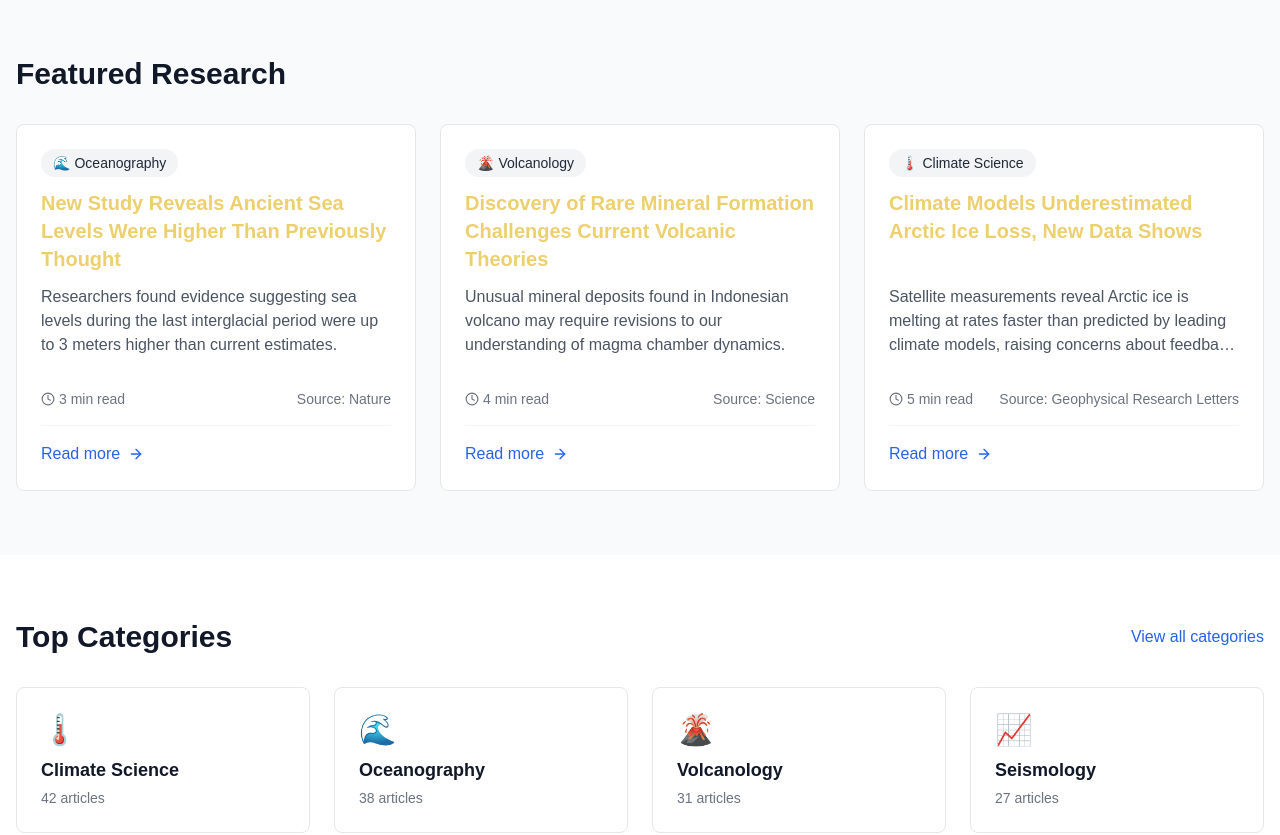
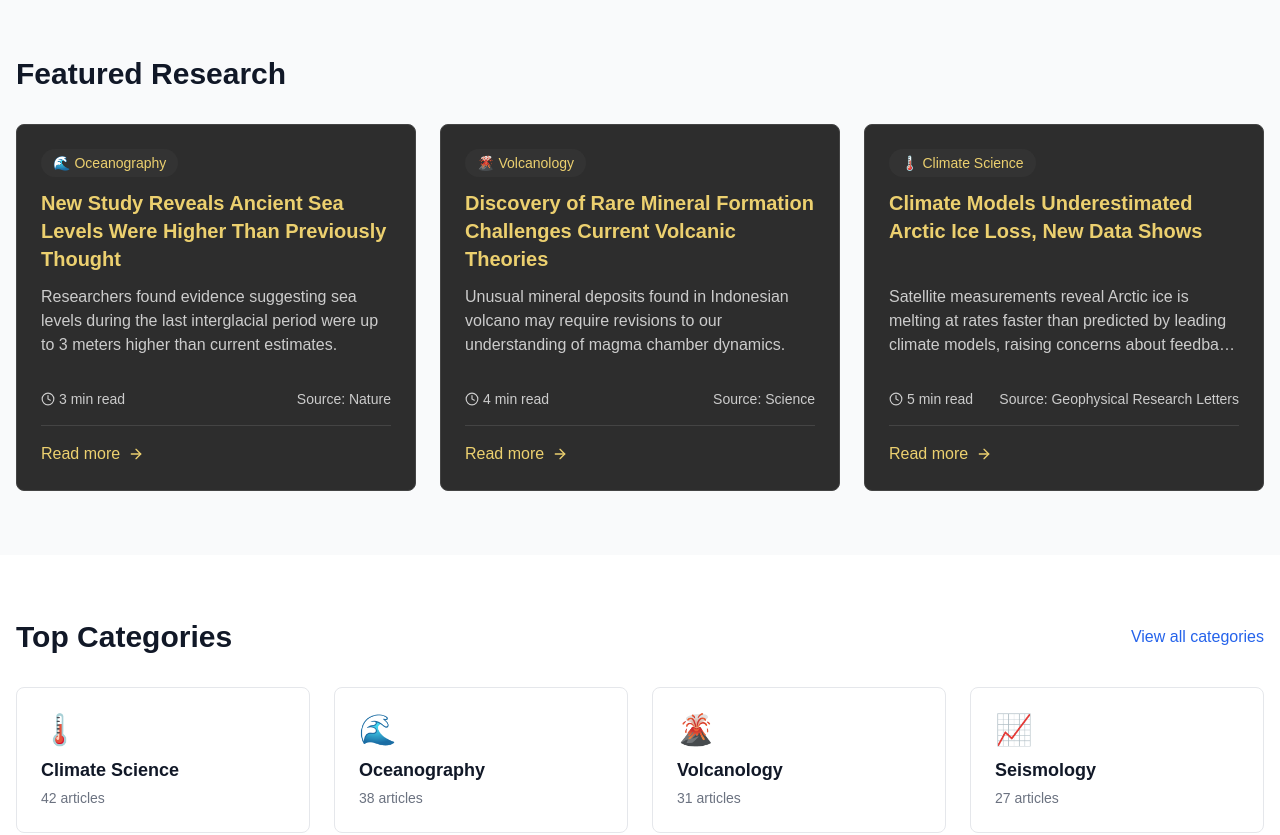
Before and after one commit to szilarddenes/geobit, a Next.js app: page / in a window 1280 px wide. Shown: the part 740-1575 px from the top of the page. Built offline with nearby package versions, Linux system fonts and the light colour scheme.

Commit message:
Update ArticleCard component to use dark theme

```diff
--- a/src/components/newsletter/ArticleCard.js
+++ b/src/components/newsletter/ArticleCard.js
@@ -4,7 +4,7 @@ import { FiClock, FiArrowRight } from 'react-icons/fi';
 // Component to display emoji with a category
 const CategoryBadge = ({ category, emoji }) => {
   return (
-    <div className="inline-flex items-center text-sm font-medium text-gray-800 bg-gray-100 rounded-full px-3 py-1">
+    <div className="inline-flex items-center text-sm font-medium text-primary bg-dark-light rounded-full px-3 py-1">
       <span className="mr-1">{emoji}</span>
       <span>{category}</span>
     </div>
@@ -32,7 +32,7 @@ const ArticleCard = ({ article }) => {
   const emoji = getCategoryEmoji(category);
 
   return (
-    <article className="bg-white border border-gray-200 rounded-lg p-6 transition-shadow hover:shadow-md">
+    <article className="bg-dark-card border border-dark-border rounded-lg p-6 transition-shadow hover:shadow-dark-md hover:bg-dark-card-hover">
       <div className="flex flex-col h-full">
         {/* Category */}
         <div className="mb-3">
@@ -40,19 +40,19 @@ const ArticleCard = ({ article }) => {
         </div>
 
         {/* Title */}
-        <h3 className="text-xl font-bold text-gray-900 mb-3 flex-grow">
-          <Link href={url || `/articles/${id}`} className="hover:text-blue-600 transition-colors">
+        <h3 className="text-xl font-bold text-light mb-3 flex-grow">
+          <Link href={url || `/articles/${id}`} className="hover:text-primary transition-colors">
             {title}
           </Link>
         </h3>
 
         {/* Summary (if provided) */}
         {summary && (
-          <p className="text-gray-600 mb-4 line-clamp-3">{summary}</p>
+          <p className="text-light-muted mb-4 line-clamp-3">{summary}</p>
         )}
 
         {/* Footer */}
-        <div className="mt-auto pt-4 flex items-center justify-between text-sm text-gray-500">
+        <div className="mt-auto pt-4 flex items-center justify-between text-sm text-light-muted">
           <div className="flex items-center">
             <FiClock className="mr-1" size={14} />
             <span>{readTime}</span>
@@ -65,10 +65,10 @@ const ArticleCard = ({ article }) => {
         </div>
 
         {/* Read More Link */}
-        <div className="mt-4 pt-4 border-t border-gray-100">
+        <div className="mt-4 pt-4 border-t border-dark-border">
           <Link
             href={url || `/articles/${id}`}
-            className="inline-flex items-center text-blue-600 font-medium hover:text-blue-700"
+            className="inline-flex items-center text-primary font-medium hover:opacity-90"
           >
             Read more
             <FiArrowRight className="ml-2" />
```
